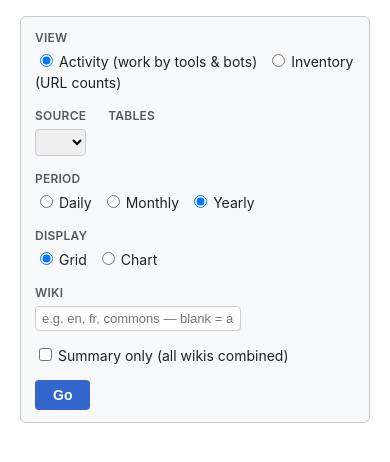
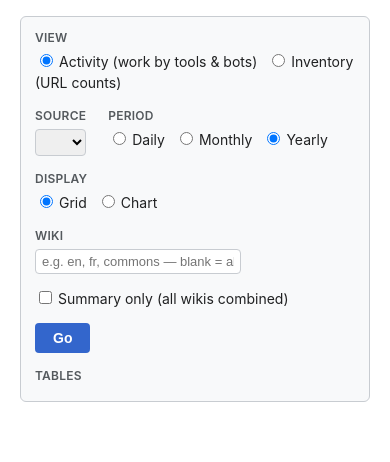
Before and after one commit to greencardamom/tss, a Flask app: page / in a window 390 px wide. Shown: the part 97-559 px from the top of the page. Run offline with Flask 3, Linux system fonts and the light colour scheme; data that the repository does not hold is empty.

Commit message:
dashboard: TABLES as full-width row, checkboxes in responsive columns

```diff
--- a/python/src/static/tss.css
+++ b/python/src/static/tss.css
@@ -26,8 +26,14 @@ main { padding: 16px 20px; }
 .field { display: flex; flex-direction: column; gap: 4px; }
 .flabel { font-weight: 600; font-size: 12px; color: var(--muted); text-transform: uppercase; letter-spacing: .02em; }
 .radios label, .chk label { margin: 0 10px 0 3px; cursor: pointer; }
-.checks { display: flex; flex-direction: column; gap: 2px; max-height: 160px; overflow: auto; }
-.chk { white-space: nowrap; }
+/* TABLES: full-width row below the compact controls, checkboxes spread into
+   responsive columns (~3+ per line) instead of one tall column. */
+.field.tables { flex: 1 1 100%; order: 10; }
+.checks {
+  display: grid; gap: 2px 22px;
+  grid-template-columns: repeat(auto-fill, minmax(240px, 1fr));
+}
+.chk { white-space: nowrap; overflow: hidden; text-overflow: ellipsis; }
 select, input[type=text] { padding: 4px 6px; border: 1px solid var(--line); border-radius: 4px; font-size: 13px; }
 button.go {
   align-self: flex-end; padding: 7px 18px; border: 0; border-radius: 4px;
--- a/python/src/static/tss.js
+++ b/python/src/static/tss.js
@@ -144,7 +144,8 @@
       box.appendChild(el("span", { "class": "chk" }, inp,
         el("label", { "for": id, text: metLabel(grp ? grp.source : "", m) })));
     });
-    f.appendChild(field("ui.tables", box));
+    f.appendChild(el("div", { "class": "field tables" },
+      el("label", { "class": "flabel", text: t("ui.tables") }), box));
 
     // Grain
     f.appendChild(field("ui.grain", radioGroup("grain", state.grain, [
```
